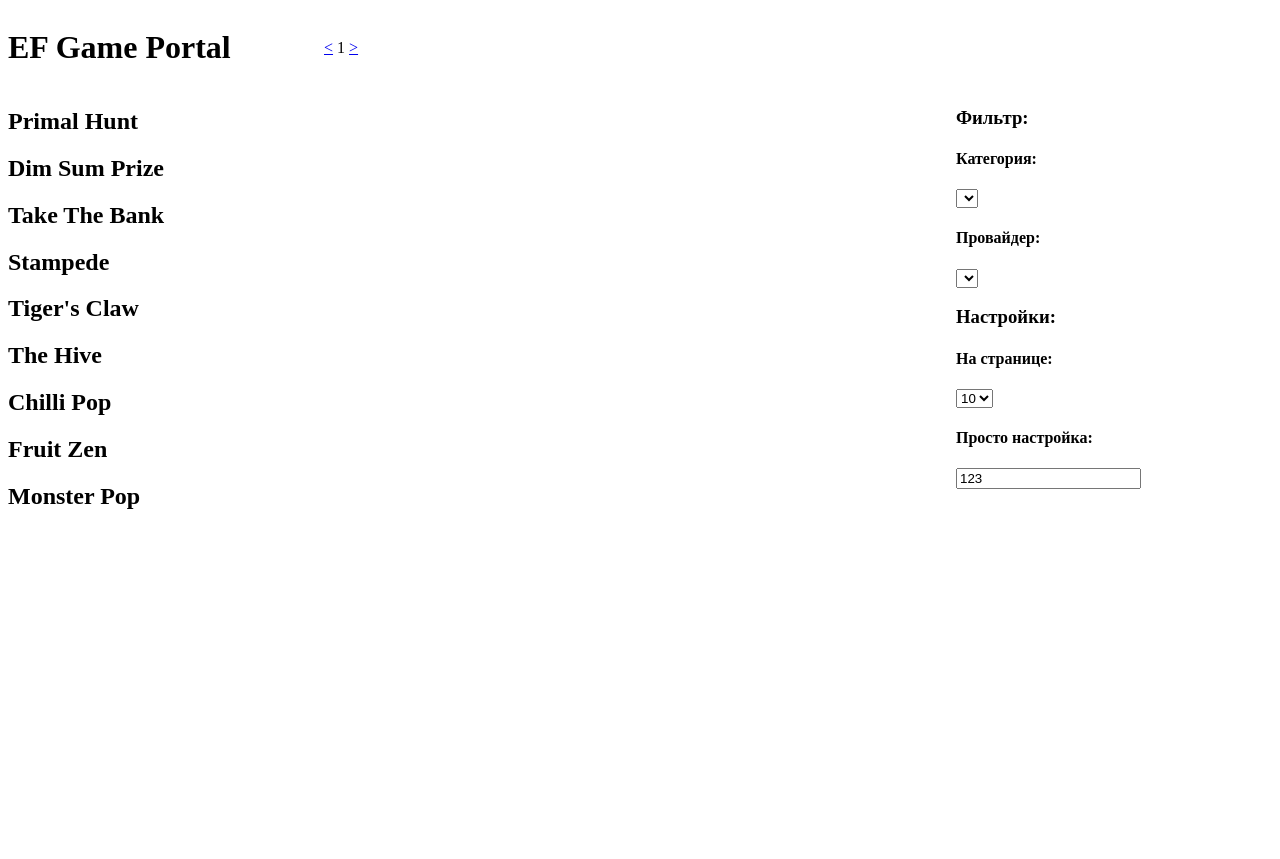
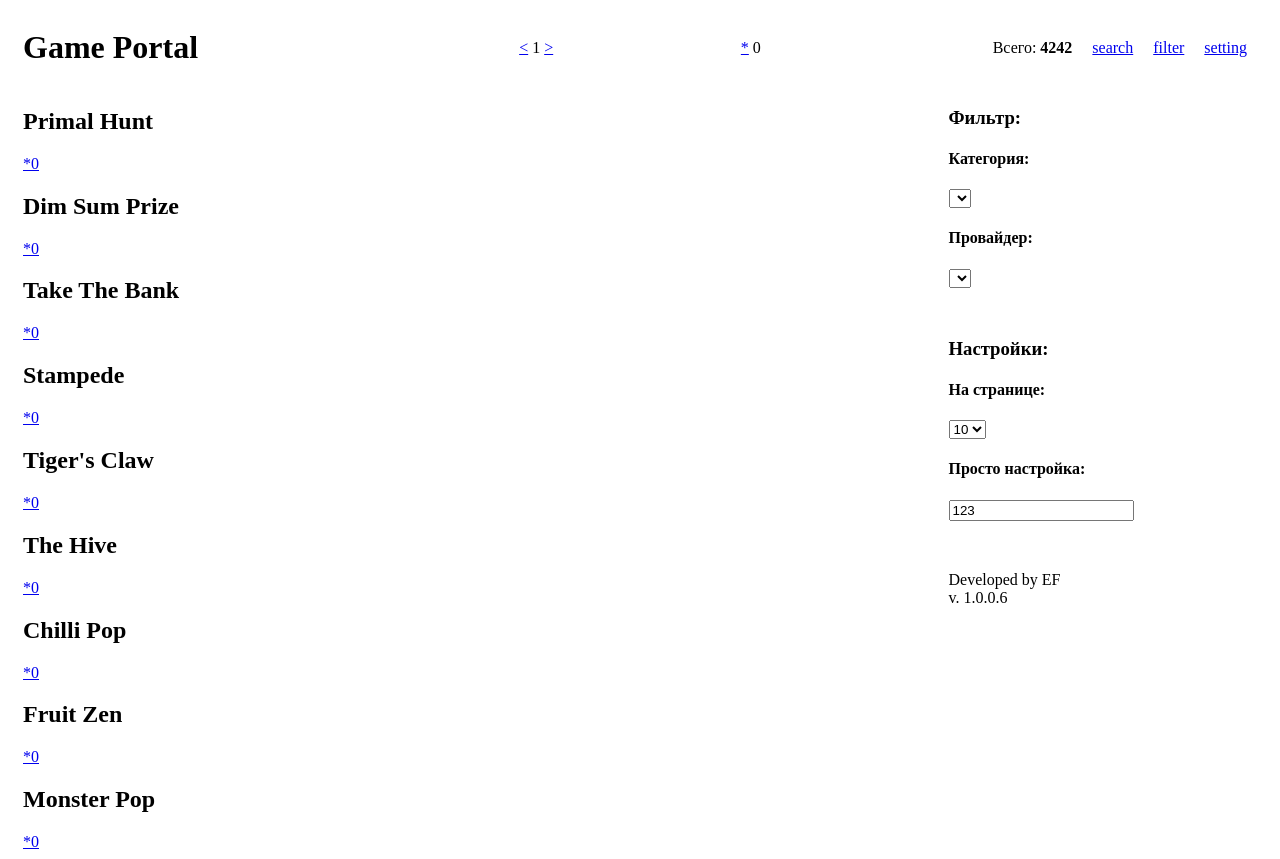
Before and after one commit to KrHEF/gameportal, an Angular app: page / in a window 1280 px wide. Before the commit the page ends 800 px from the top, so only its background shows below. Built offline with nearby package versions, Linux system fonts and the light colour scheme.

Commit message:
Улучшил методы работы с localStorage (название теперь берется из свойства). Добавил избранное (добавление, удаление, отображения кол-ва)

```diff
--- a/src/app/app.component.css
+++ b/src/app/app.component.css
@@ -1,17 +1,27 @@
 .container {
   display: flex;
   justify-content: space-between;
+  padding: 0 15px;
 }
 
 header nav {
   align-self: center;
 }
-header h1 {
+header h1,
+header .panel {
   flex: 0 1 25%;
 }
 
-header > .container {
-  justify-content: flex-start;
+header .panel {
+  display: flex;
+  justify-content: flex-end;
+}
+header .panel > * {
+  margin: 0 10px;
+}
+
+header .container {
+  align-items: center;
 }
 
 .container > main {
@@ -20,3 +30,9 @@ header > .container {
 .container > aside {
   flex: 0 1 25%;
 }
+
+aside {
+}
+aside > section:nth-child(n+2) {
+  margin-top: 50px;
+}
--- a/src/app/app.component.html
+++ b/src/app/app.component.html
@@ -9,12 +9,28 @@
       >
       </app-pager>
     </nav>
+
+    <app-favorite
+      [length]="gamesInFavorites.length"
+      (toggleFavoriteHandler)="toggleFavorites()"
+    >
+    </app-favorite>
+
+    <div class="panel">
+      <span class="total" *ngIf="games.length" >Всего: <b>{{games.length}}</b></span>
+      <a href="#" class="search">search</a>
+      <a href="#" class="filter">filter</a>
+      <a href="#" class="setting">setting</a>
+    </div>
   </div>
 </header>
 <div class="container">
   <main>
     <article *ngFor="let game of Games">
-        <app-game [game]="game"></app-game>
+        <app-game
+          [game]="game"
+          (changeFavoritesHandler)="changeFavorites()"
+        ></app-game>
     </article>
   </main>
 
@@ -23,6 +39,7 @@
       <h3>Фильтр:</h3>
       <app-setting
         type="select"
+        [values]=""
       >
         <h4 class="head">Категория:</h4>
       </app-setting>
@@ -49,6 +66,10 @@
         <h4 class="head">Просто настройка:</h4>
       </app-setting>
     </section>
+    <section class="footer">
+      <div class="copyright">Developed by {{author}}</div>
+      <div class="version">v. {{version.join('.')}}</div>
+    </section>
   </aside>
 </div>
 <footer>
--- a/src/app/app.component.ts
+++ b/src/app/app.component.ts
@@ -5,7 +5,6 @@ import {Category} from './classes/category';
 import {Game} from './classes/game';
 import {Merchant} from './classes/merchant';
 import {Pager} from './classes/pager';
-import set = Reflect.set;
 
 @Component({
   selector: 'app-root',
@@ -13,29 +12,33 @@ import set = Reflect.set;
   styleUrls: ['./app.component.css']
 })
 export class AppComponent implements OnInit {
-  readonly title = 'EF Game Portal';
+  readonly title = 'Game Portal';
   readonly author = 'EF';
-  readonly version: number[] = [1, 0, 0, 5];
+  readonly version: number[] = [1, 0, 0, 6];
 
   public pager: Pager;
   public settings = {
     storageService: StorageService.get(),
     gamesOnPage: {
-      keyStorage: 'GamesOnPage',
+      storable: 1,
       values: [10, 20, 30, 40, 50],
       value: 10,
     },
     gamePageNumber: {
-      keyStorage: 'GamePageNumber',
+      storable: 1,
       value: 1,
-    }
+    },
+    gameInFavorites: {
+      storable: 1,
+      value: '',
+    },
   };
 
   public categories: Category[] = [];
   public merchants: Merchant[] = [];
   private games: Game[] = [];
   private gamesOnPage: Game[] = [];
-  private gamesInFavorite: Game[] = [];
+  private gamesInFavorites: Game[] = [];
 
   public get GamesCount(): number {
     return this.games.length;
@@ -60,6 +63,7 @@ export class AppComponent implements OnInit {
         this.categories = this.dataService.categories;
         this.merchants = this.dataService.merchants;
         this.games = this.dataService.games;
+        this.initFavorites();
 
         this.pager = new Pager(this.GamesCount,
           this.settings.gamesOnPage.value,
@@ -73,6 +77,8 @@ export class AppComponent implements OnInit {
       this.gamesOnPage = this.games.slice(this.pager.StartIndex, this.pager.EndIndex);
     }
   }
+
+  // События
 
   public changePageNumber(): void {
     this.settings.gamePageNumber.value = this.pager.PageNumber;
@@ -89,30 +95,62 @@ export class AppComponent implements OnInit {
     this.saveInStorage();
   }
 
+  private initFavorites(): void {
+    const gameIds: number[] = this.settings.gameInFavorites.value
+      .split(',')
+      .map((id: string) => parseInt(id, 10))
+      .filter((id: number) => !isNaN(id));
+
+    this.games.forEach((game) => game.isFavorites = (gameIds.indexOf(game.id) >= 0));
+    this.changeFavorites();
+  }
+
+  public changeFavorites(): void {
+    this.gamesInFavorites = this.games.filter((game) => game.isFavorites);
+    this.settings.gameInFavorites.value = this.gamesInFavorites.map((item) => item.id).join();
+    this.saveInStorage();
+  }
+
+  public toggleFavorites(): void {
+    console.warn('Не забыть прицепить к фильтрации');
+  }
+
+  // LocalStorage
+
+  /**
+   * Сохранение всех сохраняемых настроек в localStorage
+   * @private
+   */
   private saveInStorage(): void {
     for (const key in this.settings) {
       if (this.settings.hasOwnProperty(key)) {
 
         const setting = this.settings[key];
-        if (!setting.hasOwnProperty('keyStorage') || !setting.hasOwnProperty('value')) {
-          continue;
+        if (setting.hasOwnProperty('storable')
+          && setting.hasOwnProperty('value')
+          && setting.storable) {
+          this.settings.storageService.setItem(key, setting.value.toString());
         }
-
-        this.settings.storageService.setItem(setting.keyStorage, setting.value.toString());
       }
     }
   }
 
+  /**
+   * Получение настроек сохраняемых настроек из localStorage
+   * @private
+   */
   private loadFromStorage(): void {
     for (const key in this.settings) {
       if (this.settings.hasOwnProperty(key)) {
 
         const setting = this.settings[key];
-        if (!setting.hasOwnProperty('keyStorage') || !setting.hasOwnProperty('value')) {
+        if (!setting.hasOwnProperty('storable')
+          || !setting.hasOwnProperty('value')
+          || !setting.storable) {
           continue;
         }
 
-        const value: string = this.settings.storageService.getItem(setting.keyStorage);
+        const value: string = this.settings.storageService.getItem(key);
         if (!value) {
           continue;
         } else if ((typeof setting.value === 'string')) {
--- a/src/app/app.module.ts
+++ b/src/app/app.module.ts
@@ -6,13 +6,15 @@ import { GameComponent } from './game/game.component';
 import {HttpClientJsonpModule, HttpClientModule} from '@angular/common/http';
 import { PagerComponent } from './pager/pager.component';
 import { SettingComponent } from './setting/setting.component';
+import { FavoriteComponent } from './favorite/favorite.component';
 
 @NgModule({
   declarations: [
     AppComponent,
     GameComponent,
     PagerComponent,
-    SettingComponent
+    SettingComponent,
+    FavoriteComponent
   ],
   imports: [
     BrowserModule,
--- a/src/app/classes/game.ts
+++ b/src/app/classes/game.ts
@@ -12,9 +12,16 @@ export class Game implements IGame {
   imageFullPath = '';
   merchantId = -1;
   sort = 0;
+  isFavorites = false;
 
   private category: Category[] = [];
   private merchant: Merchant;
+
+  public get Name(): string {
+    // Пока так сделаем, по идее надо куда-то передавать глобальный идентификатор языка
+    // и выводить название в зависимости от него.
+    return (this.name.ru !== '') ? this.name.ru : this.name.en;
+  }
 
   constructor(game: TGame) {
     this.id = parseInt(game.ID, 10);
--- /dev/null
+++ b/src/app/favorite/favorite.component.css
@@ -0,0 +1 @@
+.star.on { font-size: 2em; }
--- /dev/null
+++ b/src/app/favorite/favorite.component.html
@@ -0,0 +1,4 @@
+<a href="#" class="star"
+   [class]="length > 0 ? 'on' : null"
+   (click)="toggleFavorite()"
+>*</a> {{length}}
--- /dev/null
+++ b/src/app/favorite/favorite.component.ts
@@ -0,0 +1,23 @@
+import {Component, EventEmitter, Input, OnInit, Output} from '@angular/core';
+
+@Component({
+  selector: 'app-favorite',
+  templateUrl: './favorite.component.html',
+  styleUrls: ['./favorite.component.css']
+})
+export class FavoriteComponent implements OnInit {
+
+  @Input() length = 0;
+
+  @Output() toggleFavoriteHandler: EventEmitter<any> = new EventEmitter<any>();
+
+  constructor() { }
+
+  ngOnInit(): void {
+  }
+
+  public toggleFavorite(): void {
+    this.toggleFavoriteHandler.emit();
+  }
+
+}
--- a/src/app/game/game.component.html
+++ b/src/app/game/game.component.html
@@ -1 +1,2 @@
-<h2>{{game.name.en}}</h2>
+<h2>{{game.Name}}</h2>
+<a href="#" class="favorites" (click)="toggleFavorites()">*{{+game.isFavorites}}</a>
--- a/src/app/game/game.component.ts
+++ b/src/app/game/game.component.ts
@@ -1,4 +1,4 @@
-import {Component, Input, OnInit} from '@angular/core';
+import {Component, EventEmitter, Input, OnInit, Output} from '@angular/core';
 import {Game} from '../classes/game';
 
 @Component({
@@ -10,10 +10,18 @@ export class GameComponent implements OnInit {
 
   @Input() game: Game;
 
+  @Output() changeFavoritesHandler: EventEmitter<any> = new EventEmitter<any>();
+
   constructor() { }
 
   ngOnInit(): void {
 
   }
 
+  public toggleFavorites(): void {
+    this.game.isFavorites = !this.game.isFavorites;
+    this.changeFavoritesHandler.emit();
+  }
+
+
 }
--- a/src/app/types.ts
+++ b/src/app/types.ts
@@ -74,3 +74,7 @@ export interface IMerchant {
 //
 //   change(value: number): void;
 // }
+
+// export interface IFiltered {
+//
+// }
```
Also changed, not shown: 1 other file (tests, documents, lock files or other folders).
